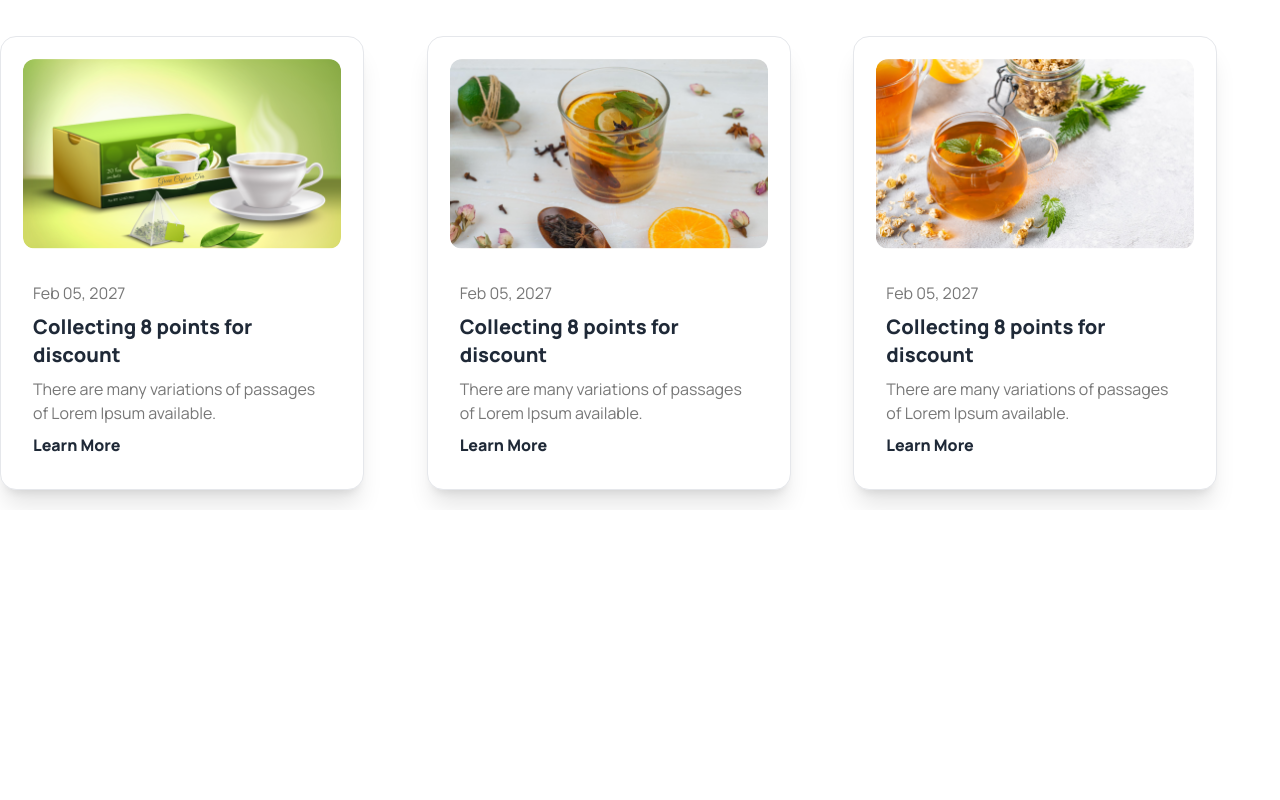
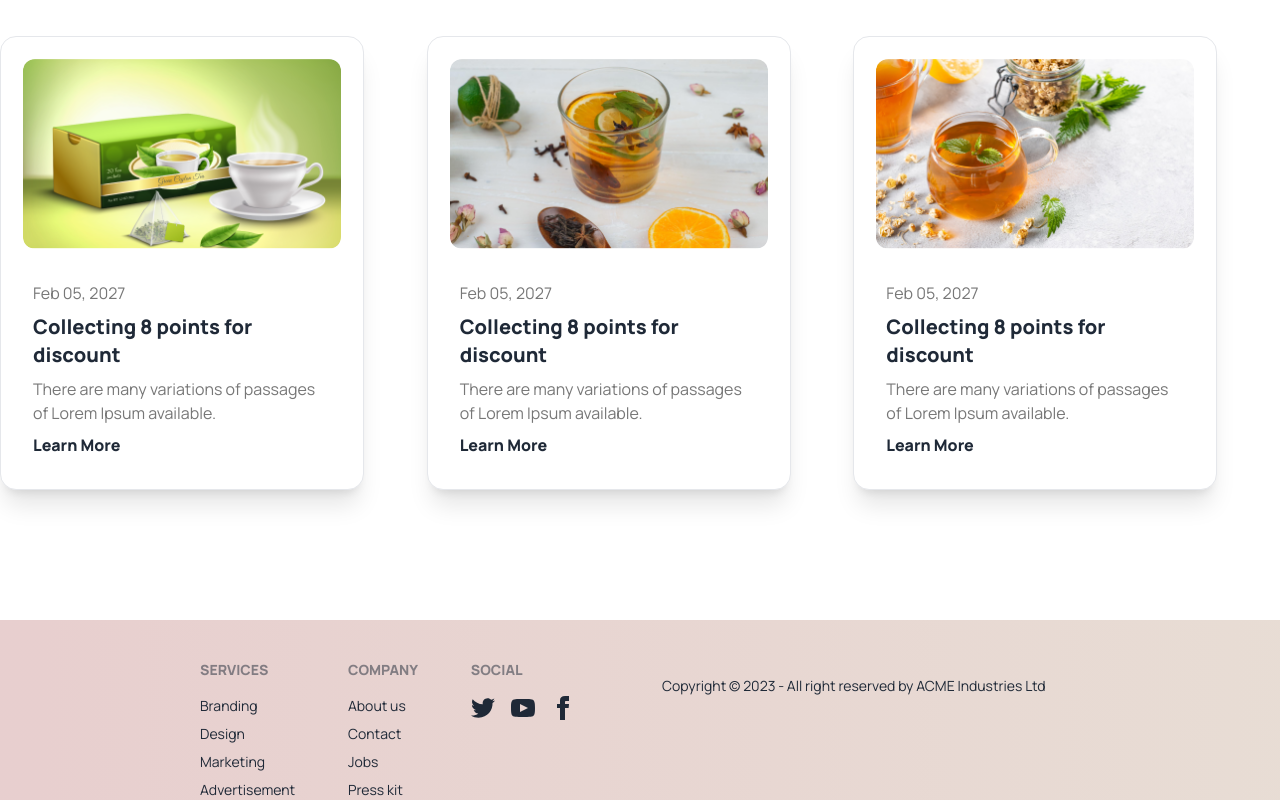
Before and after one commit to shabbir303/tea-house-with-daisyUI, a plain HTML site: page index.html in a window 1280 px wide. Shown: the part 2927-3727 px from the top of the page. Before the commit the page ends 3437 px from the top, so only its background shows below. Drawn offline with nearby package versions, Linux system fonts and the light colour scheme.

Commit message:
footer work progress

```diff
--- a/index.html
+++ b/index.html
@@ -17,6 +17,8 @@
             colors: {
               clifford: '#da373d',
               'gradient-color': ' rgba(244, 244, 244, 0.00)',
+              'ft-start':'rgba(255, 0, 0, 0.10)',
+              'ft-end':'rgba(255, 137, 56, 0.10)',
               }
             }
           }
@@ -234,11 +236,36 @@
       </div>
     </section>
   </main>
-  <footer>
+
+    <footer class="footer pt-10 px-[200px] bg-base-300 text-base-content bg-gradient-to-r from-ft-start to-ft-end mt-[130px]">
+      <div>
+        <span class="footer-title">Services</span>
+        <a class="link link-hover">Branding</a>
+        <a class="link link-hover">Design</a>
+        <a class="link link-hover">Marketing</a>
+        <a class="link link-hover">Advertisement</a>
+      </div>
+      <div>
+        <span class="footer-title">Company</span>
+        <a class="link link-hover">About us</a>
+        <a class="link link-hover">Contact</a>
+        <a class="link link-hover">Jobs</a>
+        <a class="link link-hover">Press kit</a>
+      </div>
+      <div>
+        <span class="footer-title">Social</span>
+        <div class="grid grid-flow-col gap-4">
+          <a><svg xmlns="http://www.w3.org/2000/svg" width="24" height="24" viewBox="0 0 24 24" class="fill-current"><path d="M24 4.557c-.883.392-1.832.656-2.828.775 1.017-.609 1.798-1.574 2.165-2.724-.951.564-2.005.974-3.127 1.195-.897-.957-2.178-1.555-3.594-1.555-3.179 0-5.515 2.966-4.797 6.045-4.091-.205-7.719-2.165-10.148-5.144-1.29 2.213-.669 5.108 1.523 6.574-.806-.026-1.566-.247-2.229-.616-.054 2.281 1.581 4.415 3.949 4.89-.693.188-1.452.232-2.224.084.626 1.956 2.444 3.379 4.6 3.419-2.07 1.623-4.678 2.348-7.29 2.04 2.179 1.397 4.768 2.212 7.548 2.212 9.142 0 14.307-7.721 13.995-14.646.962-.695 1.797-1.562 2.457-2.549z"></path></svg></a>
+          <a><svg xmlns="http://www.w3.org/2000/svg" width="24" height="24" viewBox="0 0 24 24" class="fill-current"><path d="M19.615 3.184c-3.604-.246-11.631-.245-15.23 0-3.897.266-4.356 2.62-4.385 8.816.029 6.185.484 8.549 4.385 8.816 3.6.245 11.626.246 15.23 0 3.897-.266 4.356-2.62 4.385-8.816-.029-6.185-.484-8.549-4.385-8.816zm-10.615 12.816v-8l8 3.993-8 4.007z"></path></svg></a>
+          <a><svg xmlns="http://www.w3.org/2000/svg" width="24" height="24" viewBox="0 0 24 24" class="fill-current"><path d="M9 8h-3v4h3v12h5v-12h3.642l.358-4h-4v-1.667c0-.955.192-1.333 1.115-1.333h2.885v-5h-3.808c-3.596 0-5.192 1.583-5.192 4.615v3.385z"></path></svg></a>
+        </div>
+      </div>
+      <div class="footer footer-center p-4  ">
+        <p>Copyright © 2023 - All right reserved by ACME Industries Ltd</p>
+      </div>
+    </footer>
 
 
-    </footer>
-  </footer>
 </body>
 
 </html>
```
